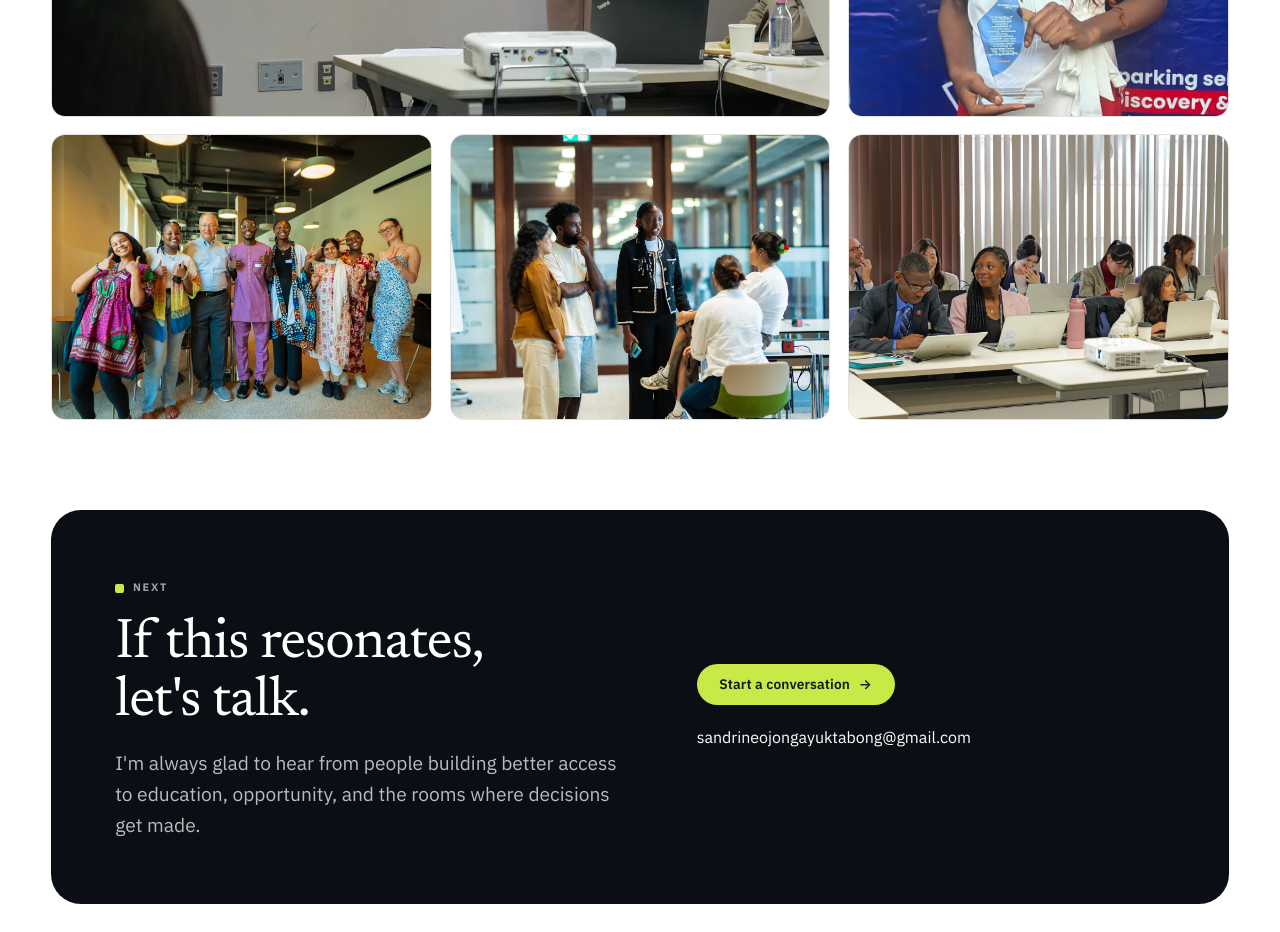
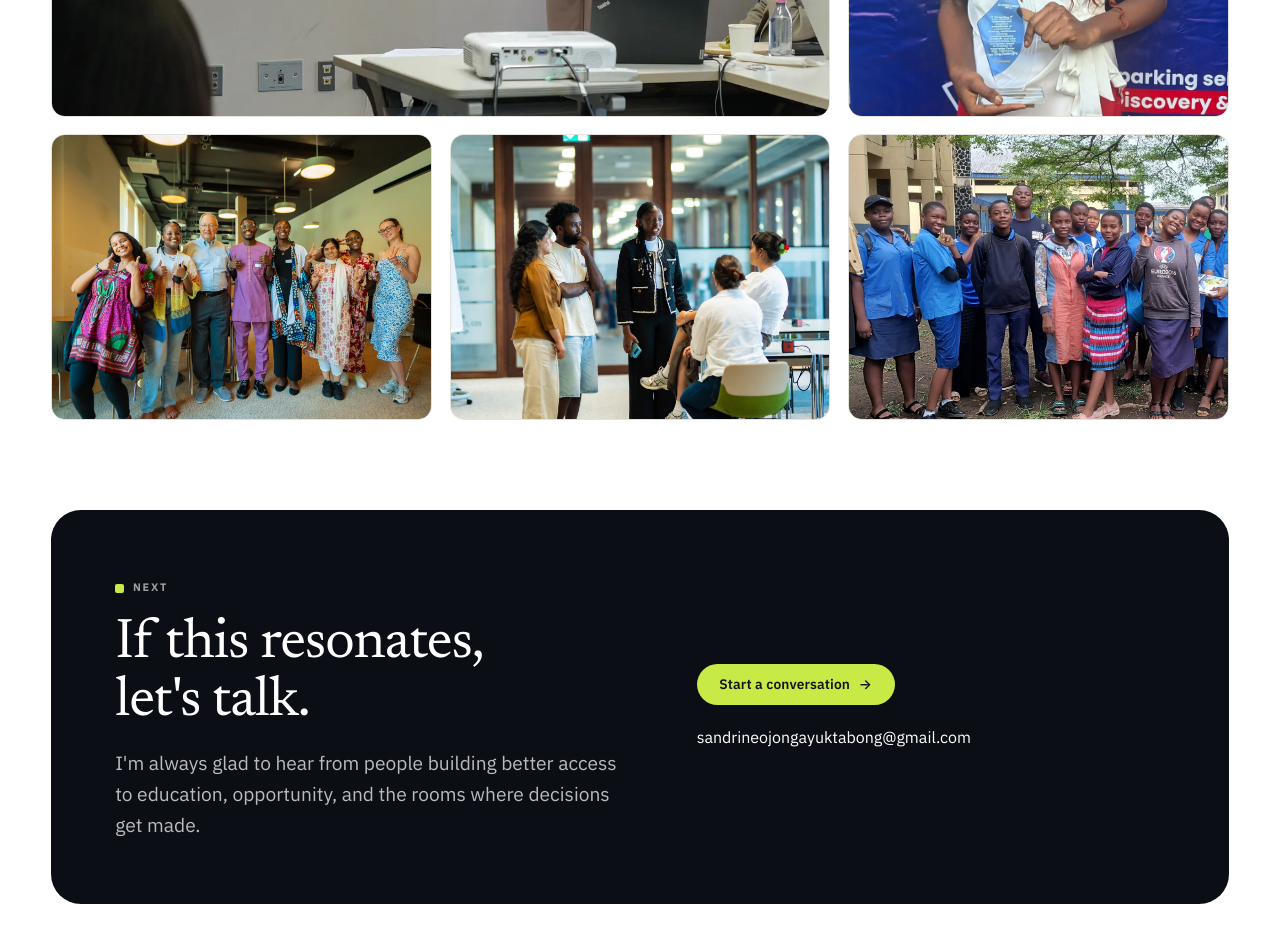
Before and after one commit to Sandy3435/Personal-Website, a plain HTML site: page about.html in a window 1280 px wide. Shown: the part 3020-3952 px from the top of the page. Drawn offline with Linux system fonts and the light colour scheme.

Commit message:
content(about): replace gallery image with school tech club photo

```diff
--- a/about.html
+++ b/about.html
@@ -147,9 +147,9 @@
             <img src="assets/images/about/dsc06026.webp" alt="Sandrine in the field" loading="lazy">
             <figcaption class="gallery__caption"><strong>A moment in the field</strong><span>Community · Cameroon</span></figcaption>
           </figure>
-          <figure class="gallery__item" data-gallery-item data-cat="unesco" data-cat-label="UNESCO · Tokyo" data-title="Working sessions" data-full="assets/images/about/unesco-workshop-day-2---10.webp" tabindex="0" role="button" aria-label="Open image: Working sessions">
-            <img src="assets/images/about/unesco-workshop-day-2---10.webp" alt="Working sessions at the UNESCO workshop" loading="lazy">
-            <figcaption class="gallery__caption"><strong>Working sessions</strong><span>UNESCO · Tokyo</span></figcaption>
+          <figure class="gallery__item" data-gallery-item data-cat="community" data-cat-label="Community · Cameroon" data-title="School tech club" data-full="assets/images/about/tech-club.webp" tabindex="0" role="button" aria-label="Open image: School tech club">
+            <img src="assets/images/about/tech-club.webp" alt="Sandrine at a school tech club she created" loading="lazy">
+            <figcaption class="gallery__caption"><strong>School tech club</strong><span>Community · Cameroon</span></figcaption>
           </figure>
         </div>
       </div>
```
Also changed, not shown: assets/images/about/tech-club.webp (added).
